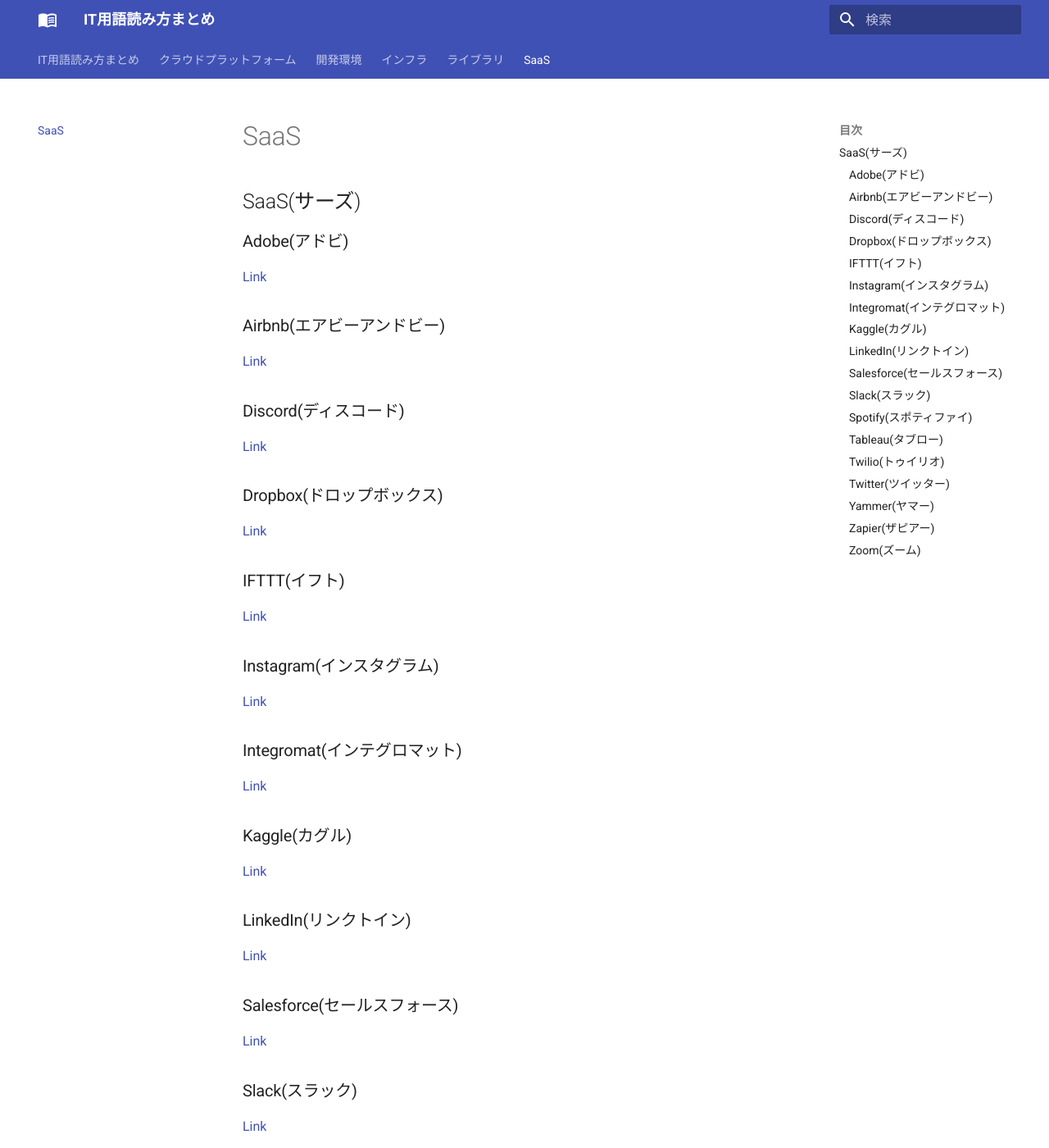
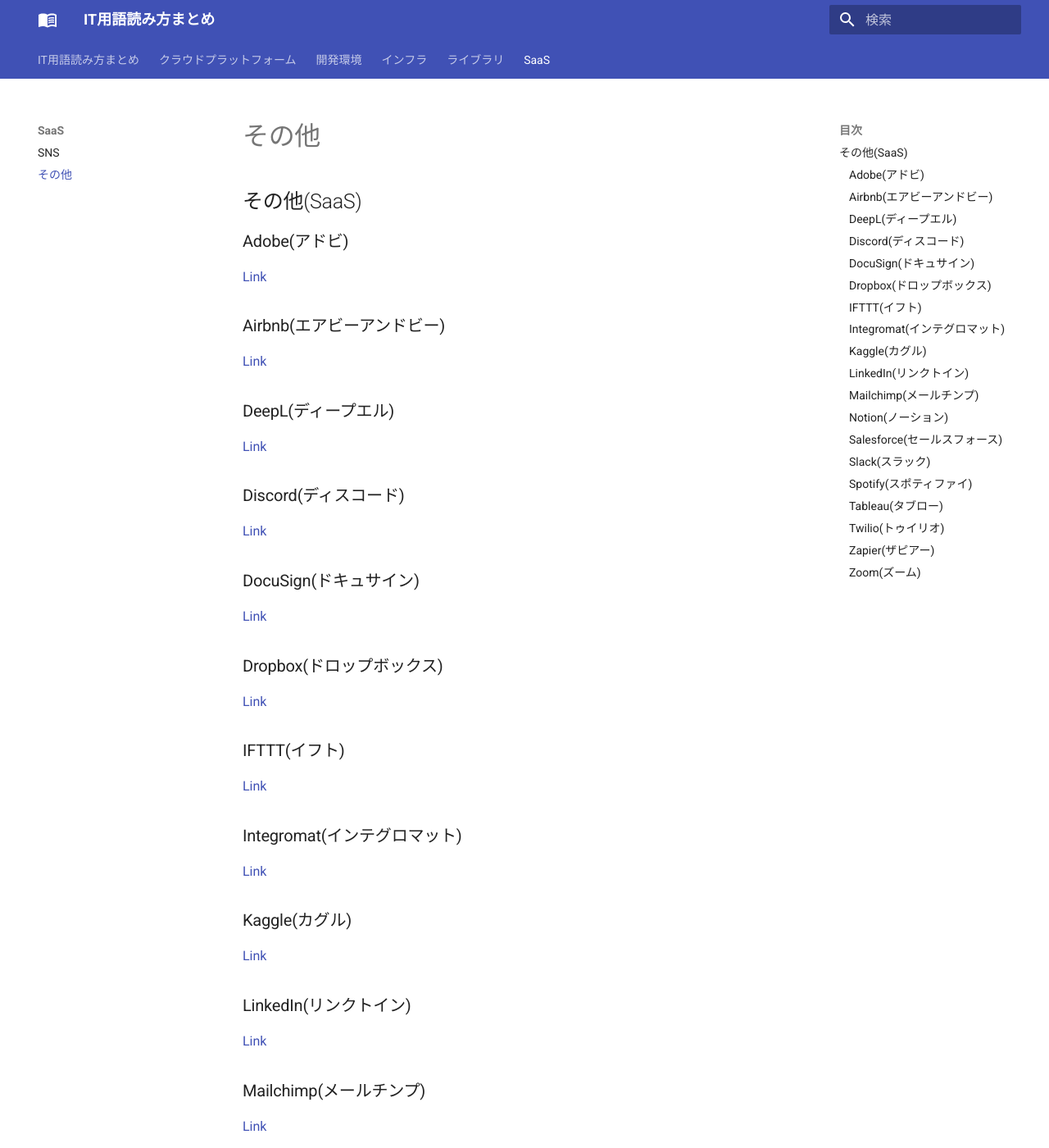
Before and after one commit to doara-developer/pronunciation-dict, an MkDocs documentation site: the page built from docs/saas/other.md, in a window 1280 px wide and 1400 px high. Shown: the whole window at 82% size. Built offline with MkDocs 1.6.1 and Material for MkDocs 9.7.7, drawn with Linux system fonts in a browser that asks for light colours; some of the changed text lies outside the part shown.

Commit message:
Update saas.md

```diff
--- a/docs/saas.md
+++ b/docs/saas/other.md
@@ -1,4 +1,4 @@
-## SaaS(サーズ)
+## その他(SaaS)
 
 ### Adobe(アドビ)
 
@@ -8,9 +8,17 @@
 
 [Link](https://www.airbnb.jp/)
 
+### DeepL(ディープエル)
+
+[Link](https://www.deepl.com/translator)
+
 ### Discord(ディスコード)
 
 [Link](https://discord.com/)
+
+### DocuSign(ドキュサイン)
+
+[Link](https://www.docusign.jp/)
 
 ### Dropbox(ドロップボックス)
 
@@ -19,10 +27,6 @@
 ### IFTTT(イフト)
 
 [Link](https://ifttt.com/)
-
-### Instagram(インスタグラム)
-
-[Link](https://www.instagram.com/)
 
 ### Integromat(インテグロマット)
 
@@ -35,6 +39,14 @@
 ### LinkedIn(リンクトイン)
 
 [Link](https://jp.linkedin.com/)
+
+### Mailchimp(メールチンプ)
+
+[Link](https://mailchimp.com/)
+
+### Notion(ノーション)
+
+[Link](https://www.notion.so/product?fredir=1)
 
 ### Salesforce(セールスフォース)
 
@@ -56,14 +68,6 @@
 
 [Link](https://www.twilio.com/ja/)
 
-### Twitter(ツイッター)
-
-[Link](https://twitter.com/home?lang=ja)
-
-### Yammer(ヤマー)
-
-[Link](https://www.microsoft.com/ja-jp/microsoft-365/yammer/yammer-overview)
-
 ### Zapier(ザピアー)
 
 [Link](https://zapier.com/)
--- a/mkdocs.yml
+++ b/mkdocs.yml
@@ -37,7 +37,9 @@
       - JavaScript: library/javascript.md
       - Php: library/php.md
       - Python: library/python.md
-    - SaaS: saas.md
+    - SaaS:
+      - SNS: saas/sns.md
+      - その他: saas/other.md
 
 markdown_extensions:
     - admonition
```
Also changed, not shown: docs/saas/sns.md (added, +17 -0 lines).
